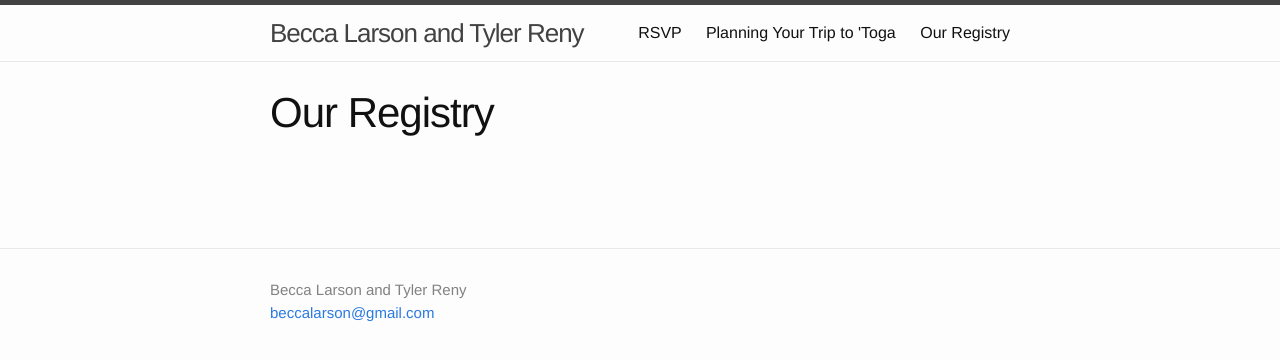
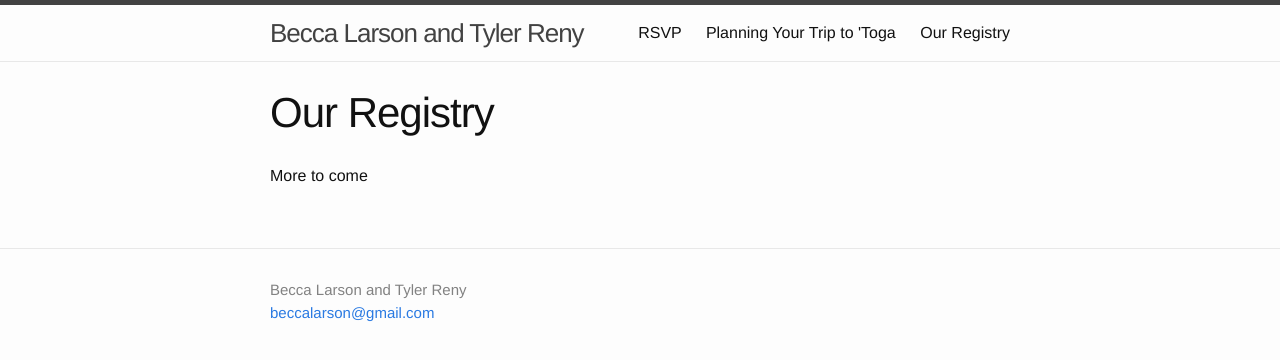
Before and after one commit to beccalarson/beccalarson.github.io, a Jekyll site: the page built from registry.md, in a window 1280 px wide. Shown: the top 360 px of the page. Built offline with Jekyll 4.4.1, drawn with Linux system fonts in a browser that asks for light colours; a script that is not in the unit is left out.

Commit message:
test registry page html

```diff
--- a/registry.md
+++ b/registry.md
@@ -4,4 +4,4 @@ title: Our Registry
 permalink: /registry/
 ---
 
-<p><br /><script id="script_myregistry_giftlist_iframe" type="text/javascript" src="http://www.myregistry.com/Visitors/GiftList/iFrames/EmbedRegistry.ashx?r=mOHbJkzsb-Tqwc6VAcajLw2"></script></p>
+More to come
```
Also changed, not shown: 2 other files.
